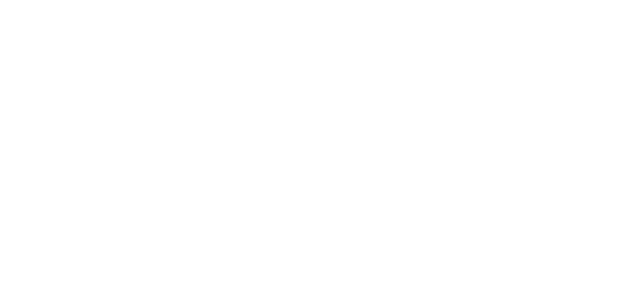
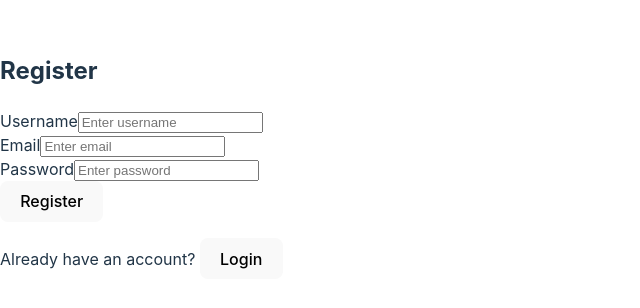
Before and after one commit to BrijaeWill/Free-Mind, a React (Vite) app in the folder frontend/: page /register in a window 1280 px wide. Before the commit this address had no page. Shown: the part 236-544 px from the top of the page, without its empty margins (0-640 px from the left). Built offline with nearby package versions, Linux system fonts and the light colour scheme.

Commit message:
finished register and login pages

```diff
--- a/frontend/src/App.tsx
+++ b/frontend/src/App.tsx
@@ -1,12 +1,14 @@
 import React from "react";
 import { BrowserRouter as Router, Routes, Route } from "react-router-dom";
 import Login from "./pages/Login";
+import Register from "./pages/Register";
 
 const App: React.FC = () =>{
   return(
     <Router>
       <Routes>
         <Route path="/login" element={<Login />}/>
+        <Route path="/register" element={<Register />} />
       </Routes>
     </Router>
   );
--- a/frontend/src/pages/Login.tsx
+++ b/frontend/src/pages/Login.tsx
@@ -1,6 +1,7 @@
 import React, { useState } from 'react';
 import { useNavigate } from 'react-router-dom'; // Updated for React Router v6
 import { loginUser } from '../api/api'; // Ensure this path is correct
+
 
 const Login: React.FC = () => {
   const [email, setEmail] = useState('');
@@ -51,10 +52,14 @@
             <button className="btn btn-primary w-100" onClick={handleLogin}>
               Login
             </button>
+            <p>
+        Don't have an account?{" "}
+        <button onClick={() => navigate("/register")}>Register</button>
+      </p>
+            </div>
           </div>
         </div>
       </div>
-    </div>
   );
 };
 
--- a/frontend/src/pages/Register.tsx
+++ b/frontend/src/pages/Register.tsx
@@ -0,0 +1,88 @@
+import React, { useState } from "react";
+import { registerUser } from "../api/api.ts";
+import { useNavigate } from "react-router-dom";
+
+const Register: React.FC = () => {
+  const navigate = useNavigate();
+  const [username, setUsername] = useState("");
+  const [email, setEmail] = useState("");
+  const [password, setPassword] = useState("");
+  const [error, setError] = useState("");
+
+  const handleRegister = async () => {
+    try {
+      const response = await registerUser({ username, email, password });
+
+      if (response.token) {
+        localStorage.setItem("token", response.token);
+        navigate("/login");
+      } else {
+        setError("Registration failed");
+      }
+    } catch (error) {
+      setError("An error occurred during registration");
+    }
+  };
+
+  return (
+    <div className="container mt-5">
+      <div className="row justify-content-center">
+        <div className="col-md-4">
+          <div className="card p-4 shadow-sm">
+            <h2 className="text-center mb-4">Register</h2>
+            {error && <div className="alert alert-danger">{error}</div>}
+
+            <div className="mb-3">
+              <label className="form-label">Username</label>
+              <input
+                type="text"
+                className="form-control"
+                placeholder="Enter username"
+                value={username}
+                onChange={(e) => setUsername(e.target.value)}
+              />
+            </div>
+
+            <div className="mb-3">
+              <label className="form-label">Email</label>
+              <input
+                type="email"
+                className="form-control"
+                placeholder="Enter email"
+                value={email}
+                onChange={(e) => setEmail(e.target.value)}
+              />
+            </div>
+
+            <div className="mb-3">
+              <label className="form-label">Password</label>
+              <input
+                type="password"
+                className="form-control"
+                placeholder="Enter password"
+                value={password}
+                onChange={(e) => setPassword(e.target.value)}
+              />
+            </div>
+
+            <button className="btn btn-primary w-100" onClick={handleRegister}>
+              Register
+            </button>
+
+            <p className="text-center mt-3">
+              Already have an account?{" "}
+              <button
+                className="btn btn-link"
+                onClick={() => navigate("/login")}
+              >
+                Login
+              </button>
+            </p>
+          </div>
+        </div>
+      </div>
+    </div>
+  );
+};
+
+export default Register;
```
